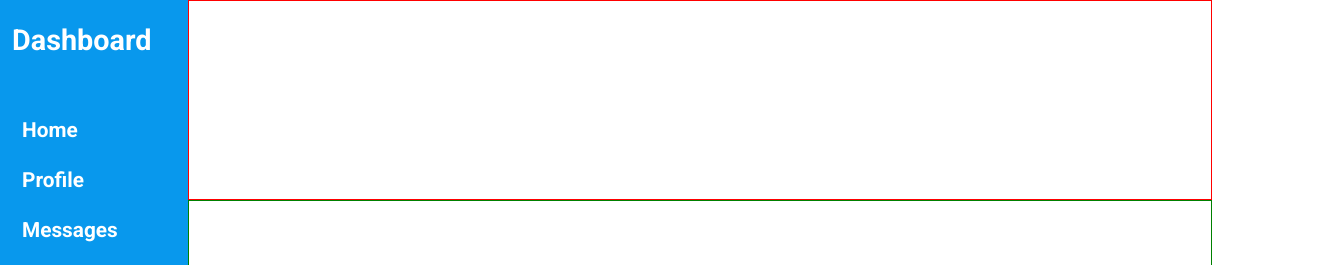
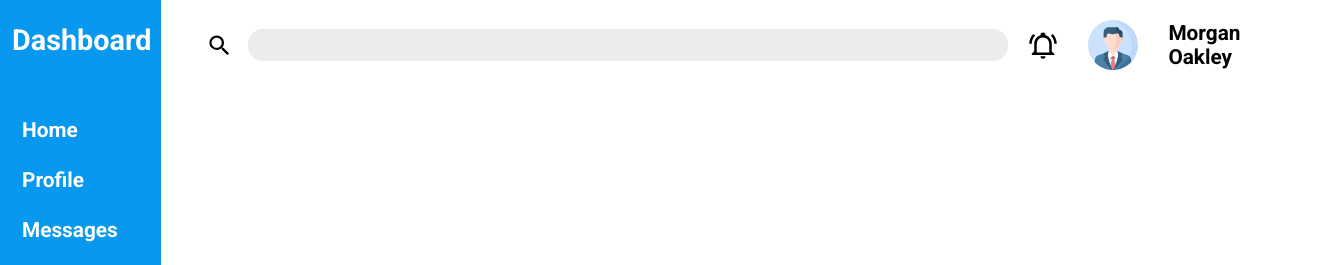
Before and after one commit to AliHassanL12/dashboard-page, a plain HTML site: page index.html in a window 1280 px wide. Shown: the top 265 px of the page, 1320 px wide, since content can reach past the window. Drawn offline with Linux system fonts and the light colour scheme; a web font is replaced by a local one.

Commit message:
Complete search section of header

```diff
--- a/index.html
+++ b/index.html
@@ -37,7 +37,17 @@
             </div>
         </div>
         <div class="header">
-
+            <div class="upper-header">
+                <div class="search-bar">
+                    <label for="search"><img src="icons/search.svg" alt="search icon"></label>
+                    <input type="search" id="search" name="search">
+                </div>
+                <div class="notification">
+                    <img src="icons/bell-ring-outline.svg" alt="notification bell icon">
+                    <img src="icons/profile.svg" alt="profile icon">
+                    <span>Morgan Oakley</span>
+                </div>
+            </div>
         </div>
         <div class="main-content">
 
--- a/styles.css
+++ b/styles.css
@@ -30,12 +30,10 @@ img {
 }
 
 .header {
-    border: 1px solid red;
     grid-column: 2 / 3;
 }
 
 .main-content {
-    border: 1px solid green;
     grid-column: 2 / 3;
 }
 
@@ -72,6 +70,9 @@ img {
     cursor: pointer;
 }
 
+.header > .upper-header img {
+    cursor: pointer;
+}
 .sidebar-navigation > img + a,
 .support-navigation > img + a {
     font-size: 1.3rem;
@@ -83,3 +84,58 @@ img {
 .sidebar > .support-navigation {
     margin-top: 60px;
 }
+
+/* HEADER SECTION */
+
+.search-bar > label + input {
+    outline: none;
+    border: none;
+    background-color: #80808026;
+    border-radius: 15px;
+    height: 32px;
+    width: 760px;
+}
+
+.search-bar {
+    display: flex;
+    justify-content: center;
+    align-items: center;
+    gap: 15px;
+    margin-left: 25px;
+}
+
+.search-bar,
+.notification {
+    padding-top: 20px;
+    padding-left: 20px;
+}
+
+.upper-header {
+    display: flex;
+    justify-content: space-between;
+}
+
+.header > .upper-header > .search-bar > label > img {
+    height: 27px;
+}
+
+.notification {
+    display: flex;
+    gap: 30px;
+    justify-content: center;
+    align-items: center;
+}
+
+.notification img:first-child {
+    height: 30px;
+}
+
+.notification img {
+    height: 50px;
+}
+
+.notification > img + span {
+    font-size: 1.3rem;
+    font-weight: bold;
+    margin-right: 80px;
+}
```
Also changed, not shown: icons/bell-ring-outline.svg (added), icons/profile.svg (added), icons/search.svg (added).
